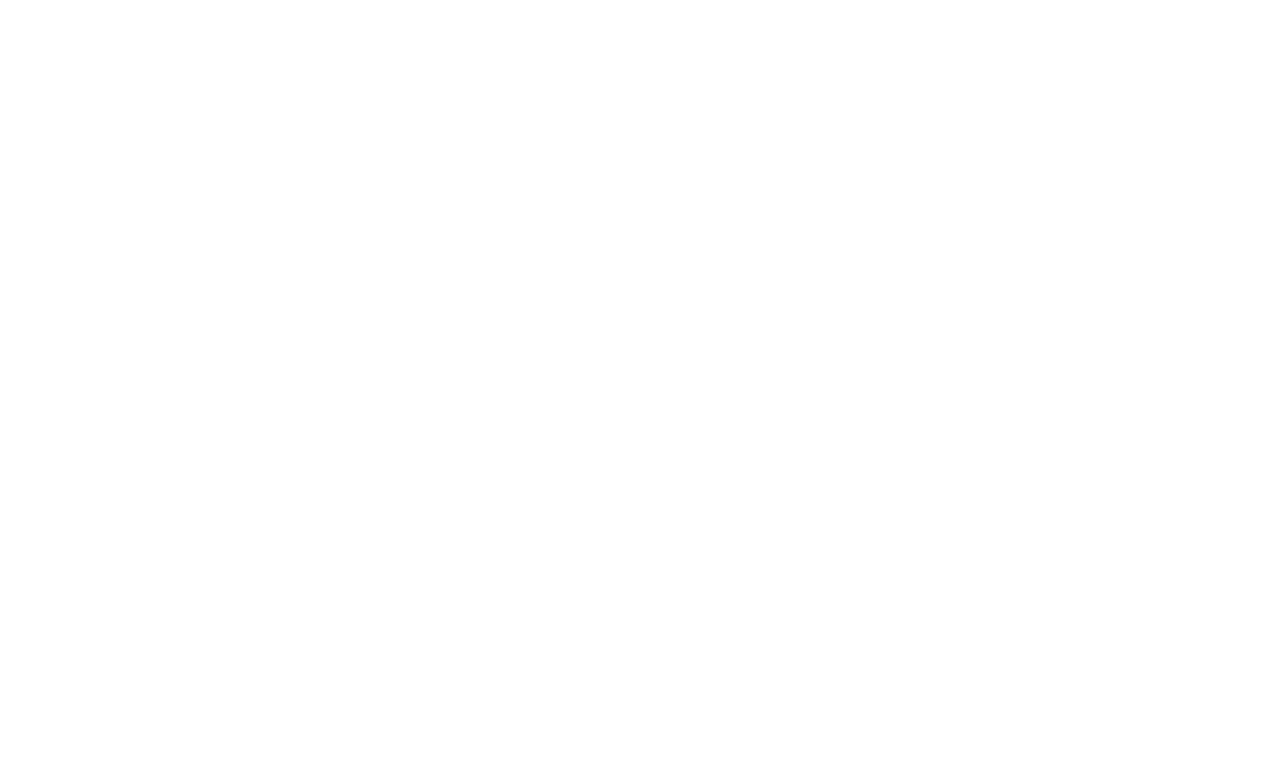
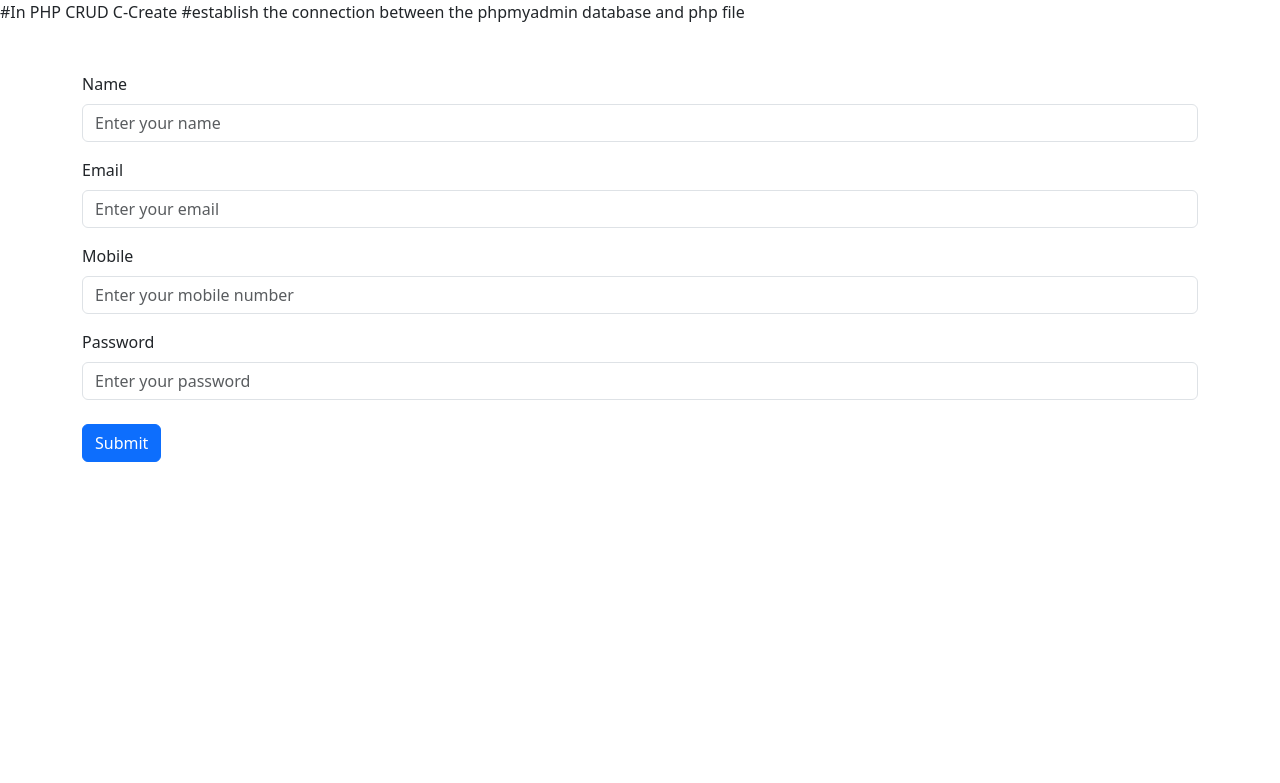
Before and after one commit to DrashtiDobariya301/PHP, a PHP site: page /user.php in a window 1280 px wide. Before the commit the part shown is empty. Shown: the top 783 px of the page. Run offline with PHP 8.4, Linux system fonts and the light colour scheme.

Commit message:
Update user.php

```diff
--- a/PHP CRUD/user.php
+++ b/PHP CRUD/user.php
@@ -0,0 +1,64 @@
+#In PHP CRUD C-Create
+
+<?php
+include 'connect.php';
+//if we click on submit then data store in the database
+if(isset($_POST['submit'])){
+    $name=$_POST['name'];
+    $email=$_POST['email'];
+    $mobile=$_POST['mobile'];
+    $password=$_POST['password'];
+
+
+$sql="insert into `crud` (name,email,mobile,password) values('$name', '$email','$mobile','$password')";
+$result=mysqli_query($con , $sql);
+if($result){
+  //redirect the page with display page
+  header('location:display.php');
+}
+else{
+  die(mysqli_error($con));
+}
+}
+
+
+?>
+
+<!doctype html>
+<html lang="en">
+
+<head>
+  <meta charset="utf-8">
+  <meta name="viewport" content="width=device-width, initial-scale=1">
+  <title>crud operation</title>
+  <link href="https://cdn.jsdelivr.net/npm/bootstrap@5.3.0/dist/css/bootstrap.min.css" rel="stylesheet">
+</head>
+
+<body>
+  <div class="container">
+    <form method="post" class="mt-5">
+      <div class="mb-3">
+        <label class="form-label">Name</label>
+        <input type="text" class="form-control" placeholder="Enter your name" name="name" autocomplete="off">
+      </div>
+      <div class="mb-3">
+        <label class="form-label">Email</label>
+        <input type="email" class="form-control" placeholder="Enter your email" name="email" autocomplete="off">
+      </div>
+      <div class="mb-3">
+        <label class="form-label">Mobile</label>
+        <input type="text" class="form-control" placeholder="Enter your mobile number" name="mobile" autocomplete="off">
+      </div>
+      <div class="mb-3">
+        <label class="form-label">Password</label>
+        <input type="text" class="form-control" placeholder="Enter your password" name="password" autocomplete="off">
+      </div>
+
+      <button type="submit" class="btn btn-primary mt-2" name="submit">Submit</button>
+    </form>
+  </div>
+
+
+</body>
+
+</html>
```
